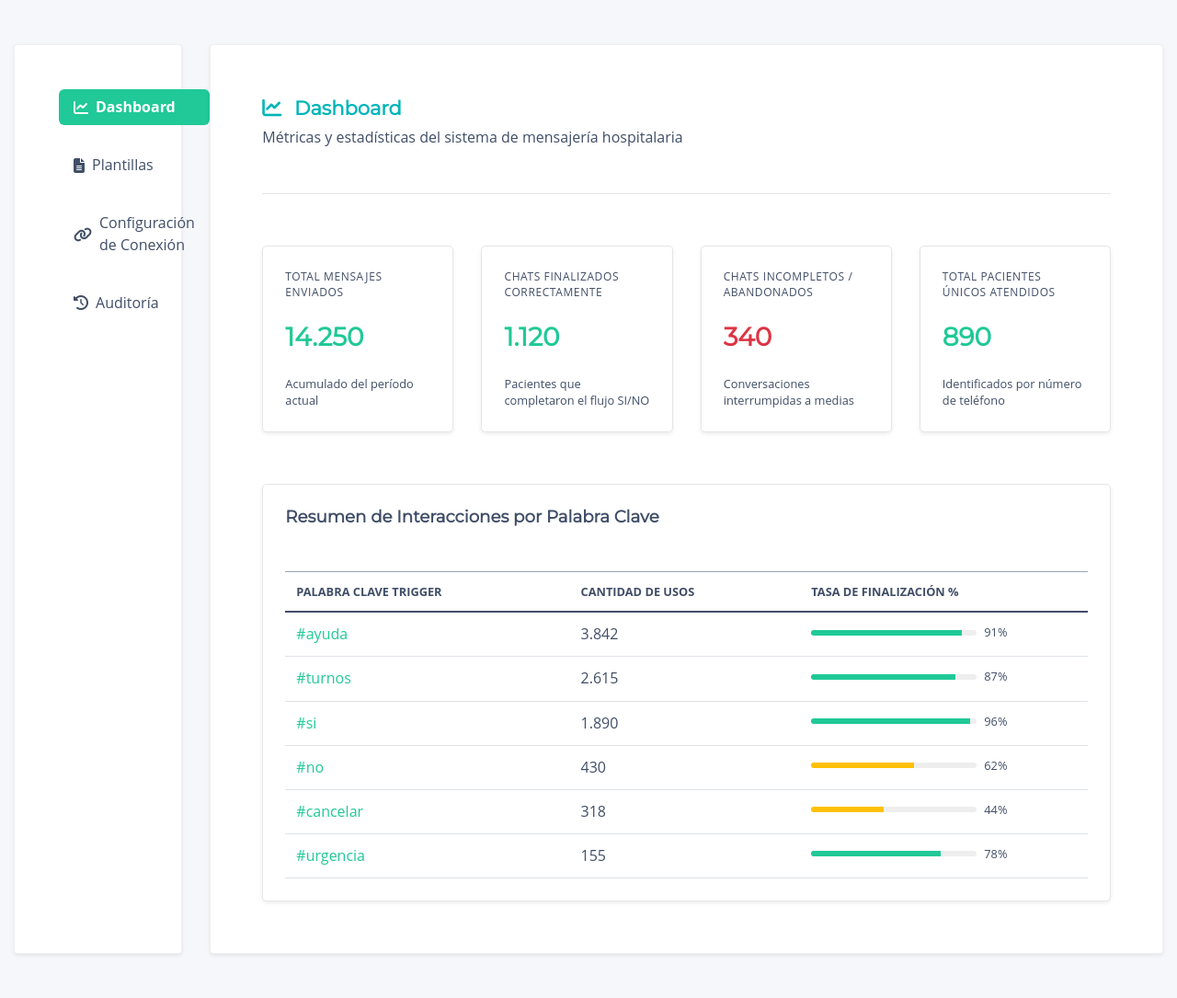
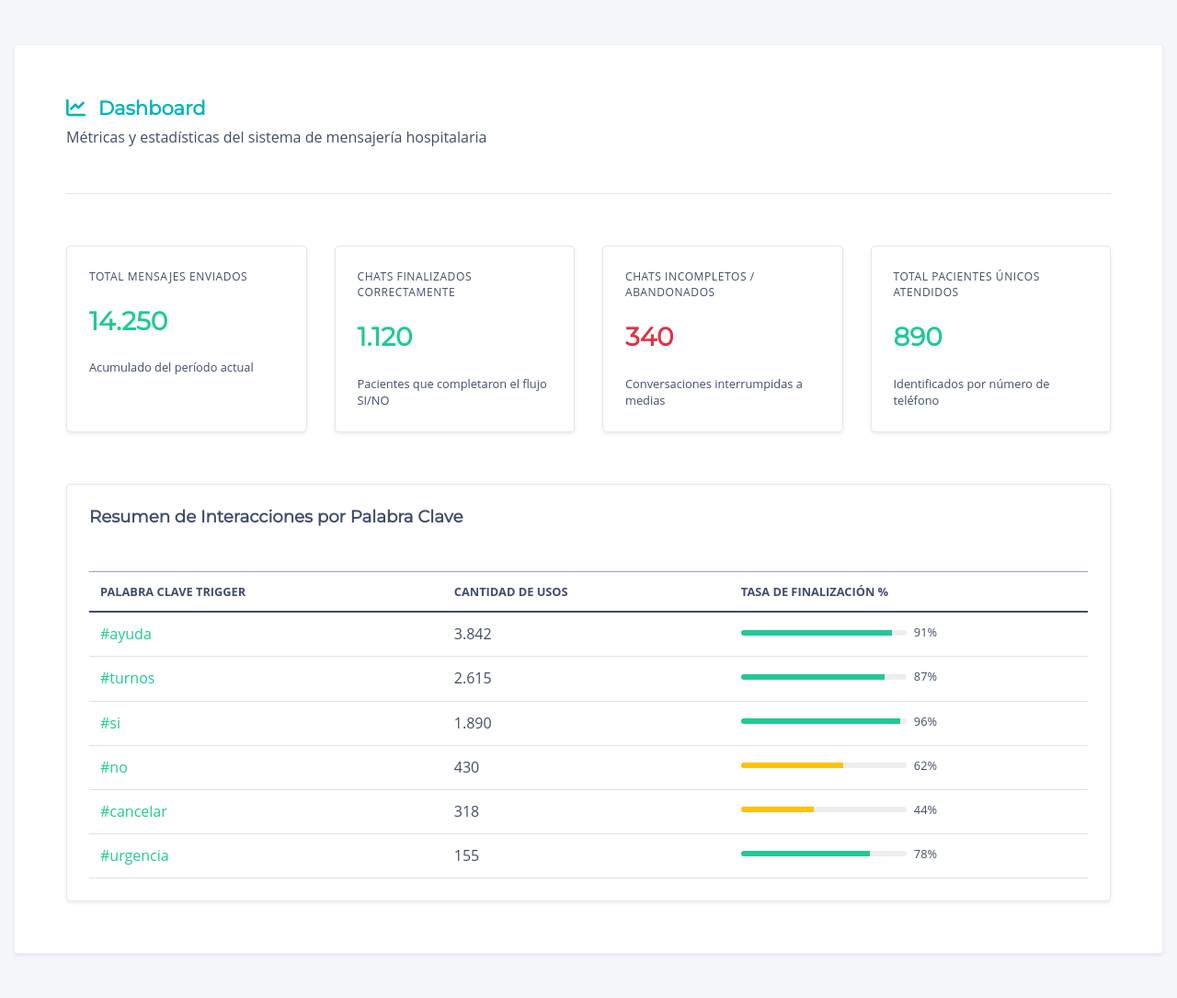
Before and after one commit to Nicole-TC/Proyecto_Hospital-Portfolio, a PHP site: template admin/vistas/chatbot/dashboard.php in a window 1280 px wide. Shown: the whole page at 92% size. Run offline with PHP 8.4, Linux system fonts and the light colour scheme; the template is opened without the code that fills it, so the values that code supplies are empty; some libraries are stand-ins or nearby versions.

Commit message:
Se borra el menú lateral interno de la vista de Dashboard

```diff
--- a/admin/vistas/chatbot/dashboard.php
+++ b/admin/vistas/chatbot/dashboard.php
@@ -1,6 +1,6 @@
 <?php
-// Vista: Dashboard (OmniBot Hospital)
-// Frontend: métricas de ejemplo. El backend luego reemplaza estos arrays por consultas reales.
+// Vista: Dashboard del bot (OmniBot Hospital)
+// Frontend: métricas de ejemplo.
 $metricas = [
     ['titulo' => 'Total Mensajes Enviados',         'valor' => '14.250', 'detalle' => 'Acumulado del período actual',           'alerta' => false],
     ['titulo' => 'Chats Finalizados Correctamente',  'valor' => '1.120',  'detalle' => 'Pacientes que completaron el flujo SI/NO', 'alerta' => false],
@@ -18,39 +18,7 @@ $interacciones = [
 ];
 ?>
 <div class="container-fluid py-3">
-    <div class="row g-4">
-        <!-- Menú lateral interno del módulo -->
-        <aside class="col-12 col-md-3 col-lg-2 config-sidebar">
-            <div class="card shadow-sm p-3 h-100" style="min-height: 400px;">
-                <ul class="nav nav-pills flex-column mb-auto">
-                    <li class="nav-item mb-2">
-                        <!-- El item activo lleva el color verde agua -->
-                        <a href="#" class="nav-link text-white d-flex align-items-center fw-bold" style="background-color: #20c997; border-radius: 6px;">
-                            <i class="fa-solid fa-chart-line me-2"></i> Dashboard
-                        </a>
-                    </li>
-                    <li class="nav-item mb-2">
-                        <a href="#" class="nav-link text-secondary d-flex align-items-center">
-                            <i class="fa-solid fa-file-lines me-2"></i> Plantillas
-                        </a>
-                    </li>
-                    <li class="nav-item mb-2">
-                        <a href="#" class="nav-link text-secondary d-flex align-items-center">
-                            <i class="fa-solid fa-link me-2"></i> Configuración de Conexión
-                        </a>
-                    </li>
-                    <li class="nav-item mb-2">
-                        <a href="#" class="nav-link text-secondary d-flex align-items-center">
-                            <i class="fa-solid fa-clock-rotate-left me-2"></i> Auditoría
-                        </a>
-                    </li>
-                </ul>
-            </div>
-        </aside>
-
-        <!-- Contenedor Base Principal Adaptativo -->
-        <main class="col-12 col-md-9 col-lg-10">
-            <div class="card p-4 shadow-sm h-100" style="min-height: 400px;">
+    <div class="card p-4 shadow-sm">
         <!-- Cabecera de la Vista -->
         <div class="mb-4 pb-3 border-bottom">
             <h4 class="fw-bold text-primary"><i class="fa-solid fa-chart-line me-2"></i> Dashboard</h4>
@@ -107,22 +75,4 @@ $interacciones = [
             </div>
         </div>
     </div>
-        </main>
 </div>
-</div>
-
-<style>
-/* Efectos de hover sutiles para los links del menú lateral interno */
-.config-sidebar .nav-link {
-    transition: background-color 0.2s ease, color 0.2s ease;
-    border-radius: 6px;
-}
-.config-sidebar .nav-link:not([style*="background-color"]):hover {
-    background-color: rgba(0, 0, 0, 0.05);
-    color: #212529 !important;
-}
-body.modo-oscuro .config-sidebar .nav-link:not([style*="background-color"]):hover {
-    background-color: rgba(255, 255, 255, 0.07);
-    color: #ffffff !important;
-}
-</style>
```
Lines whose indentation alone changed are shown as unchanged.
